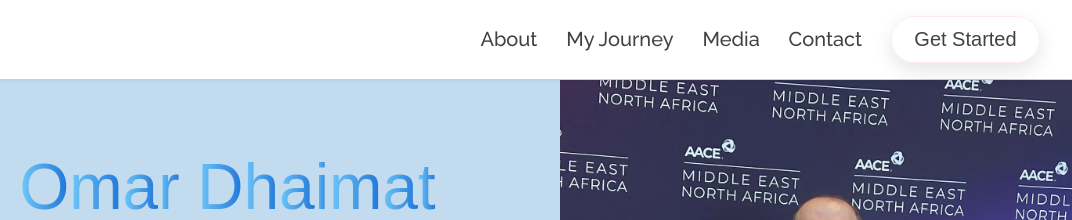
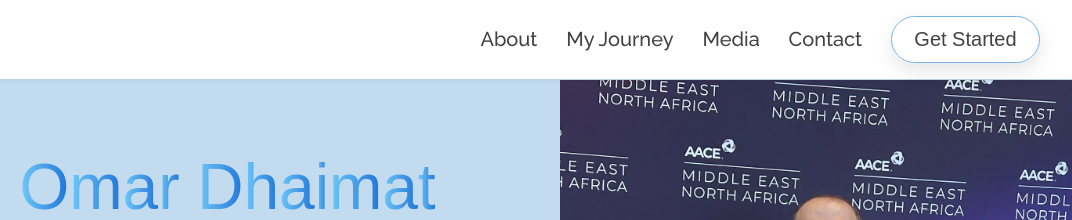
Before and after one commit to azambeigh/DrOmarPortfolio, a plain HTML site: page index.html in a window 1280 px wide. Shown: the top 220 px of the page, 208-1280 px from the left. Drawn offline with Linux system fonts and the light colour scheme; a web font is replaced by a local one.

Commit message:
Added blue border to nav bar button on home page

```diff
--- a/style.css
+++ b/style.css
@@ -228,7 +228,7 @@ a {
   font-weight: 500;
   color: var(--text-color);
   font-size: 20px;
-  border: 1px solid rgba(255, 235, 235, 1);
+  border: 1px solid #78b4e6;
   box-shadow: 0 8px 20px rgba(0, 0, 0, 0.1);
   background: rgba(255, 255, 255, 0.15);
   backdrop-filter: blur(10px);
```
